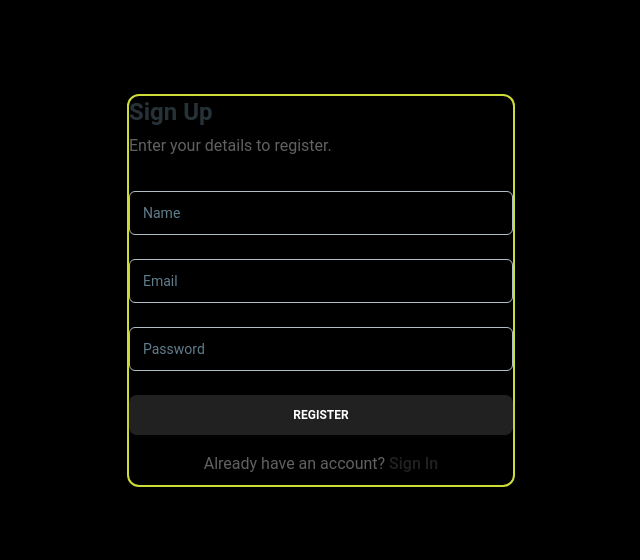
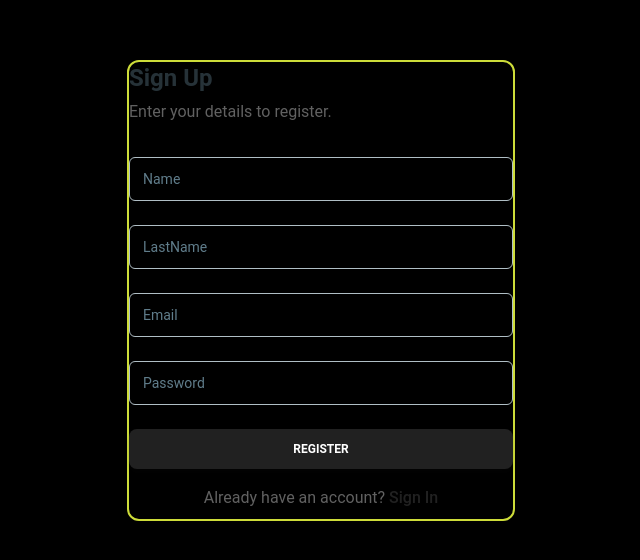
Before and after one commit to GYauck/torre-challenge, a React (Vite) app: page /register in a window 1280 px wide. Shown: the part 110-670 px from the top of the page, without its empty margins (319-959 px from the left). Built offline with nearby package versions, Linux system fonts and the light colour scheme.

Commit message:
fixed reactHook Forms

```diff
--- a/src/components/LoginForm/LoginForm.tsx
+++ b/src/components/LoginForm/LoginForm.tsx
@@ -20,14 +20,16 @@ const LoginForm = () => {
 
   const handleLogin = async (/* e:any,  */ data: FormData) => {
     /* e.preventDefault(); */
-    const res = await axios.post("/api/users/login", {
+    console.log("first")
+    const res = await axios.post("http://localhost:8080/api/users/login", {
       email: data.email,
       password: data.password,
     });
     localStorage.setItem("token", res.data.user.token);
-    const user = await axios.get("/api/users/me", {
+    const user = await axios.get("http://localhost:8080/api/users/me", {
       headers: { Authorization: `Bearer ${token}` },
     });
+    console.log("first")
     navigate("/");
     return user.data;
   };
@@ -54,7 +56,7 @@ const LoginForm = () => {
               size="lg"
               label="Email"
               {...register("email", { required: true })}
-              crossOrigin={false}
+              crossOrigin="false"
             />
             {errors.email?.type === "required" && (
               <span className="text-red-500">* Email field cant be empty </span>
@@ -64,7 +66,7 @@ const LoginForm = () => {
               size="lg"
               label="Password"
               {...register("password", { required: true })}
-              crossOrigin={false}
+              crossOrigin="false"
             />
             {errors.password?.type === "minLength" && (
               <span className="text-red-500">
@@ -72,7 +74,7 @@ const LoginForm = () => {
               </span>
             )}
           </div>
-          <Button className="mt-6" fullWidth>
+          <Button className="mt-6" fullWidth type="submit">
             Sign In
           </Button>
 
--- a/src/components/RegisterForm/RegisterForm.tsx
+++ b/src/components/RegisterForm/RegisterForm.tsx
@@ -4,7 +4,8 @@ import { FieldValues, useForm } from "react-hook-form";
 import { useNavigate } from "react-router-dom";
 
 interface FormData {
-  firstName: string;
+  name: string;
+  lastname: string;
   email: string;
   password: any;
 }
@@ -21,6 +22,7 @@ const RegisterForm = () => {
   const onSubmit = (data: FieldValues) => {
     axios.post("http://localhost:8080/api/users/register", {
       name: data.name,
+      lastname: data.lastname,
       email: data.email,
       password: data.password,
     })
@@ -49,17 +51,26 @@ const RegisterForm = () => {
             <Input
               size="lg"
               label="Name"
-              {...register("firstName", { required: true })}
-              crossOrigin={false}
+              {...register("name", { required: true })}
+              crossOrigin="false"
             />
-            {errors.firstName?.type === "required" && (
+            {errors.name?.type === "required" && (
               <span className="text-red-500">* Name field cant be empty </span>
+            )}
+            <Input
+              size="lg"
+              label="LastName"
+              {...register("lastname", { required: true })}
+              crossOrigin="false"
+            />
+            {errors.lastname?.type === "required" && (
+              <span className="text-red-500">* Last Name field cant be empty </span>
             )}
             <Input
               size="lg"
               label="Email"
               {...register("email", { required: true })}
-              crossOrigin={false}
+              crossOrigin="false"
             />
             {errors.email?.type === "required" && (
               <span className="text-red-500">* Email field cant be empty </span>
@@ -69,7 +80,7 @@ const RegisterForm = () => {
               size="lg"
               label="Password"
               {...register("password", { required: true })}
-              crossOrigin={false}
+              crossOrigin="false"
             />
             {errors.password?.type === "minLength" && (
               <span className="text-red-500">
@@ -77,7 +88,7 @@ const RegisterForm = () => {
               </span>
             )}
           </div>
-          <Button className="mt-6" fullWidth>
+          <Button className="mt-6" fullWidth type="submit">
             Register
           </Button>
 
--- a/src/components/SearchBar/SearchBar.tsx
+++ b/src/components/SearchBar/SearchBar.tsx
@@ -53,7 +53,7 @@ const SearchBar: React.FC<SearchBoxProps> = ({ setSearchResult }) => {
     >
       <MdPersonSearch size={35} />
       <Input
-        crossOrigin={false}
+        crossOrigin="false"
         label="Search people by name"
         type="search"
         value={query}
```
